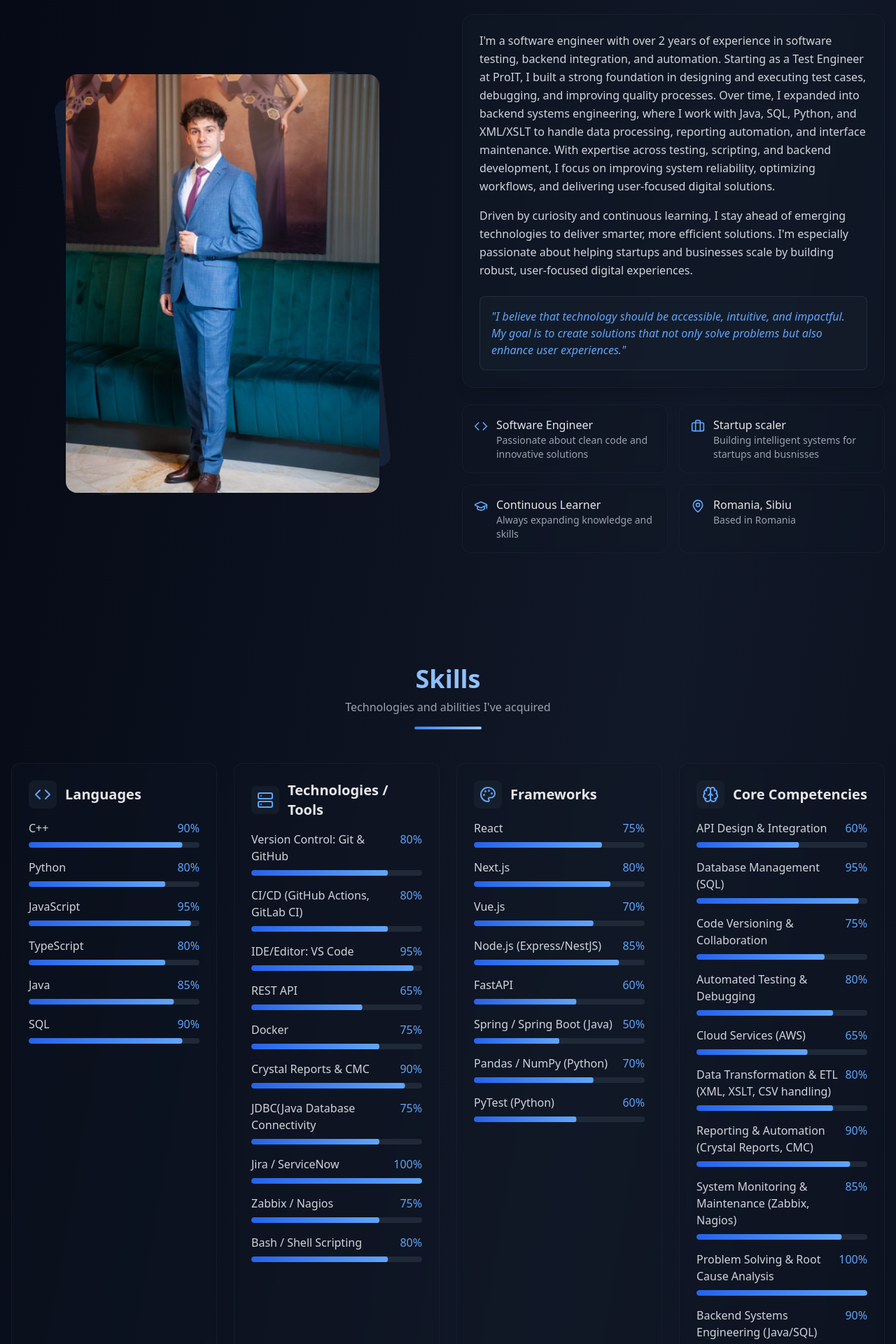
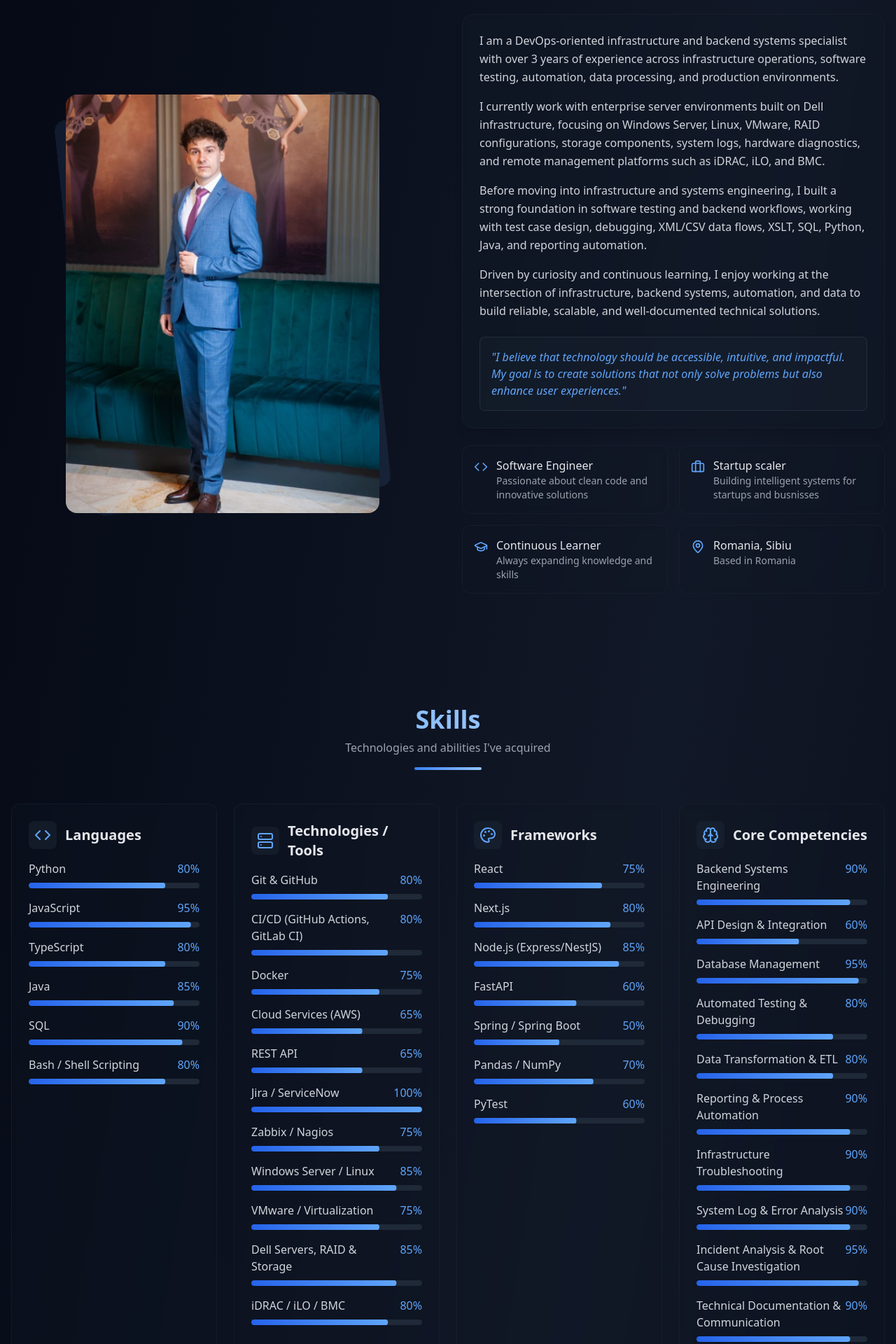
Before and after one commit to Andrei1811/personal-portfolio, a Next.js app: page / in a window 1280 px wide. Shown: the part 1000-2920 px from the top of the page at 70% size. Built offline with nearby package versions, Linux system fonts and the light colour scheme.

Commit message:
Update portfolio

```diff
--- a/components/sections/about.tsx
+++ b/components/sections/about.tsx
@@ -80,14 +80,21 @@ export default function About() {
           )}
         >
           <div className="bg-gray-900/50 backdrop-blur-sm p-6 rounded-2xl border border-gray-800/50 shadow-lg hover:border-blue-500/30 transition-all duration-300">
-            <p className="text-gray-300 leading-relaxed">
-                          I'm a software engineer with over 2 years of experience in software testing, backend integration, and automation. Starting as a Test Engineer at ProIT, I built a strong foundation in designing and executing test cases, debugging, and improving quality processes. Over time, I expanded into backend systems engineering, where I work with Java, SQL, Python, and XML/XSLT to handle data processing, reporting automation, and interface maintenance.
-                          With expertise across testing, scripting, and backend development, I focus on improving system reliability, optimizing workflows, and delivering user-focused digital solutions.
+                      <p className="text-gray-300 leading-relaxed">
+                          I am a DevOps-oriented infrastructure and backend systems specialist with over 3 years of experience across infrastructure operations, software testing, automation, data processing, and production environments.
+                      </p>
 
-            </p>
-            <p className="text-gray-300 leading-relaxed mt-4">
-                          Driven by curiosity and continuous learning, I stay ahead of emerging technologies to deliver smarter, more efficient solutions. I'm especially passionate about helping startups and businesses scale by building robust, user-focused digital experiences.
-            </p>
+                      <p className="text-gray-300 leading-relaxed mt-4">
+                          I currently work with enterprise server environments built on Dell infrastructure, focusing on Windows Server, Linux, VMware, RAID configurations, storage components, system logs, hardware diagnostics, and remote management platforms such as iDRAC, iLO, and BMC.
+                      </p>
+
+                      <p className="text-gray-300 leading-relaxed mt-4">
+                          Before moving into infrastructure and systems engineering, I built a strong foundation in software testing and backend workflows, working with test case design, debugging, XML/CSV data flows, XSLT, SQL, Python, Java, and reporting automation.
+                      </p>
+
+                      <p className="text-gray-300 leading-relaxed mt-4">
+                          Driven by curiosity and continuous learning, I enjoy working at the intersection of infrastructure, backend systems, automation, and data to build reliable, scalable, and well-documented technical solutions.
+                      </p>
 
             <div className="mt-6 p-4 bg-gray-800/30 rounded-lg border border-gray-700/50">
               <p className="text-blue-400 italic">
--- a/components/sections/experience.tsx
+++ b/components/sections/experience.tsx
@@ -19,10 +19,35 @@ export default function Experience() {
 
     const experiences = [
         {
-            title: "DevOps Engineeryyyyyyyyyyyyy",
+            title: "DevOps Engineer",
+            location: "Romania, Brasov",
+            company: "CGS Nexus",
+            period: "June 2026 - Present",
+            description:
+                "My current work is centered on enterprise infrastructure operations, where I investigate server- related incidents, analyze logs and alerts, diagnose hardware and software issues, and support production environments built on Dell server technologies.I work across Windows Server, Linux, VMware, RAID, storage systems, and remote management interfaces, combining structured troubleshooting with clear documentation and cross - functional communication.",
+            skills: [
+                "Windows Server",
+                "Linux",
+                "VMware",
+                "Dell Server Infrastructure",
+                "RAID",
+                "Storage Systems",
+                "iDRAC / iLO / BMC",
+                "Hardware Diagnostics",
+                "System Log Analysis",
+                "Infrastructure Troubleshooting",
+                "Incident Management",
+                "Root Cause Analysis",
+                "ServiceNow",
+                "Technical Documentation"
+
+            ],
+        },
+        {
+            title: "DevOps Engineer",
             location: "Romania, Sibiu",
             company: "Bertrandt",
-            period: "September 2025 - Present",
+            period: "September 2025 - June 2026",
             description:
                 "I ensure the stability, optimization, and seamless operation of enterprise data integration and reporting systems by managing Java/SQL-based loaders, troubleshooting and transforming complex data interfaces, automating processes, and delivering secure, business-critical insights through advanced monitoring, analysis, and cross-functional collaboration.",
             skills: [
--- a/components/sections/skills.tsx
+++ b/components/sections/skills.tsx
@@ -22,29 +22,29 @@ export default function Skills() {
             icon: <Code className="h-6 w-6" />,
             title: "Languages",
             skills: [
-        { name: "C++", level: 90 },
                 { name: "Python", level: 80 },
                 { name: "JavaScript", level: 95 },
                 { name: "TypeScript", level: 80 },
                 { name: "Java", level: 85 },
                 { name: "SQL", level: 90 },
+                { name: "Bash / Shell Scripting", level: 80 },
             ],
         },
         {
             icon: <Server className="h-6 w-6" />,
             title: "Technologies / Tools",
             skills: [
-          { name: "Version Control: Git & GitHub", level: 80 },
+                { name: "Git & GitHub", level: 80 },
                 { name: "CI/CD (GitHub Actions, GitLab CI)", level: 80 },
-          { name: "IDE/Editor: VS Code", level: 95 },
+                { name: "Docker", level: 75 },
+                { name: "Cloud Services (AWS)", level: 65 },
                 { name: "REST API", level: 65 },
-          { name: "Docker", level: 75 },
-          { name: "Crystal Reports & CMC", level: 90 },
-          { name: "JDBC(Java Database Connectivity", level: 75 },
                 { name: "Jira / ServiceNow", level: 100 },
                 { name: "Zabbix / Nagios", level: 75 },
-          { name: "Bash / Shell Scripting", level: 80 },
-
+                { name: "Windows Server / Linux", level: 85 },
+                { name: "VMware / Virtualization", level: 75 },
+                { name: "Dell Servers, RAID & Storage", level: 85 },
+                { name: "iDRAC / iLO / BMC", level: 80 },
             ],
         },
         {
@@ -53,29 +53,27 @@ export default function Skills() {
             skills: [
                 { name: "React", level: 75 },
                 { name: "Next.js", level: 80 },
-          { name: "Vue.js", level: 70 },
-          { name: "Node.js (Express/NestJS)", level: 85},
+                { name: "Node.js (Express/NestJS)", level: 85 },
                 { name: "FastAPI", level: 60 },
-          { name: "Spring / Spring Boot (Java)", level: 50 },
-          { name: "Pandas / NumPy (Python)", level: 70 },
-          { name: "PyTest (Python)", level:  60 },
+                { name: "Spring / Spring Boot", level: 50 },
+                { name: "Pandas / NumPy", level: 70 },
+                { name: "PyTest", level: 60 },
             ],
         },
         {
             icon: <Brain className="h-6 w-6" />,
             title: "Core Competencies",
             skills: [
+                { name: "Backend Systems Engineering", level: 90 },
                 { name: "API Design & Integration", level: 60 },
-          { name: "Database Management (SQL)", level: 95 },
-          { name: "Code Versioning & Collaboration", level: 75 },
-          { name: "Automated Testing & Debugging", level: 80},
-          { name: "Cloud Services (AWS)", level: 65 },
-          { name: "Data Transformation & ETL (XML, XSLT, CSV handling)", level: 80 },
-          { name: "Reporting & Automation (Crystal Reports, CMC)", level: 90 },
-          { name: "System Monitoring & Maintenance (Zabbix, Nagios)", level: 85 },
-          { name: "Problem Solving & Root Cause Analysis", level: 100 },
-          { name: "Backend Systems Engineering (Java/SQL)", level: 90},
-
+                { name: "Database Management", level: 95 },
+                { name: "Automated Testing & Debugging", level: 80 },
+                { name: "Data Transformation & ETL", level: 80 },
+                { name: "Reporting & Process Automation", level: 90 },
+                { name: "Infrastructure Troubleshooting", level: 90 },
+                { name: "System Log & Error Analysis", level: 90 },
+                { name: "Incident Analysis & Root Cause Investigation", level: 95 },
+                { name: "Technical Documentation & Communication", level: 90 },
             ],
         },
     ]
```
Also changed, not shown: 1 other file (tests, documents, lock files or other folders). Lines whose indentation alone changed are shown as unchanged.
